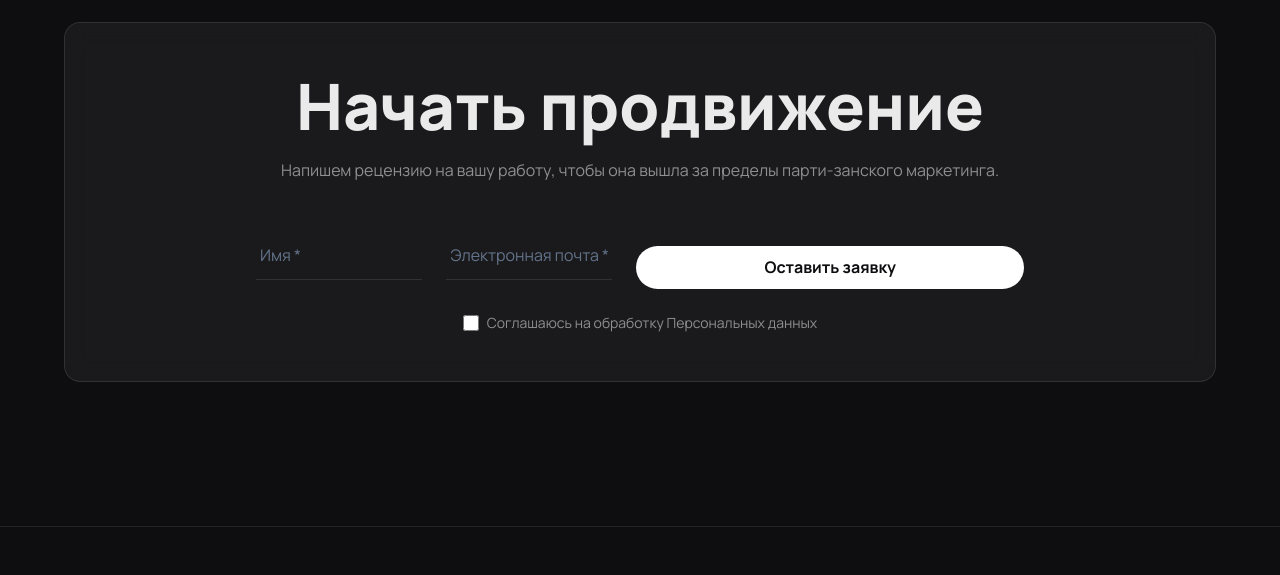
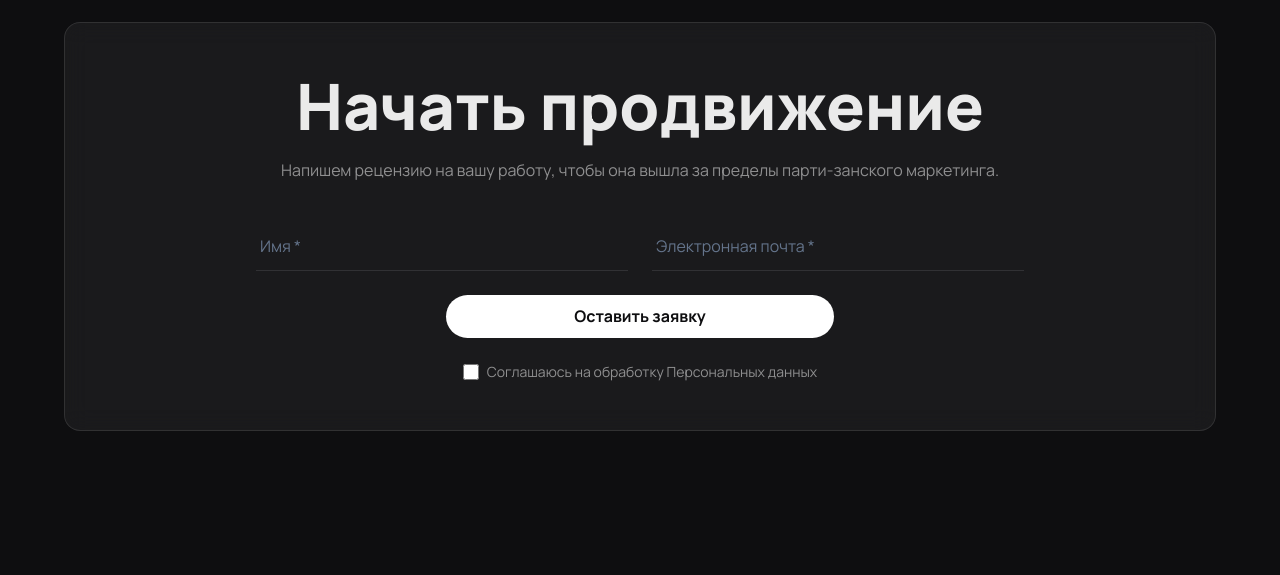
Before and after one commit to honjireview/HJR-Site, a Flask app: page /1/main/ in a window 1280 px wide. Shown: the part 2695-3270 px from the top of the page. Run offline with Flask 3, Linux system fonts and the light colour scheme; parts of the project's set-up code (start-up, migrations or seed data) failed here and were passed over; some libraries are stand-ins or nearby versions.

Commit message:
revise promotion form layout: restructure input fields for better alignment and remove unused button margin styles

```diff
--- a/static/css/main_site.css
+++ b/static/css/main_site.css
@@ -98,13 +98,6 @@ body {
 @media (min-width: 768px) { .promotion-title { font-size: 3.5rem; } }
 @media (min-width: 1024px) { .promotion-title { font-size: 4rem; } }
 
-/* Опустить кнопку "Оставить заявку" в блоке "Начать продвижение" на десктопе */
-@media (min-width: 768px) {
-  .promotion-title ~ form .btn {
-    margin-top: 1.5rem; /* можно варьировать 1rem–2rem */
-  }
-}
-
 .about-card { background-color: rgba(255, 255, 255, 0.05); backdrop-filter: blur(10px); border: 1px solid rgba(255, 255, 255, 0.1); border-radius: 1rem; padding: 2rem; margin-bottom: 2rem; }
 .about-card h2 { font-size: 1.875rem; font-weight: 700; margin-bottom: 1rem; }
 .about-card p, .about-card ul { color: #EAEAEA; opacity: 0.9; }
--- a/templates/main_site/index.html
+++ b/templates/main_site/index.html
@@ -95,9 +95,11 @@
     <div class="bg-white/5 backdrop-blur-md rounded-2xl p-6 sm:p-12 text-center border border-white/10">
         <h2 class="promotion-title section-title text-center">{{ _('Начать продвижение') }}</h2>
         <p class="mt-4 text-[#8F8F90]">{{ _('Напишем рецензию на вашу работу, чтобы она вышла за пределы парти-занского маркетинга.') }}</p>
-        <form class="mt-10 max-w-3xl mx-auto flex flex-col md:flex-row gap-6 items-center">
-            <input type="text" name="name" placeholder="{{ _('Имя') }} *" class="bg-transparent border-b border-[#313134] w-full py-3 px-1 text-white placeholder-slate-500 focus:outline-none focus:border-white transition">
-            <input type="email" name="email" placeholder="{{ _('Электронная почта') }} *" class="bg-transparent border-b border-[#313134] w-full py-3 px-1 text-white placeholder-slate-500 focus:outline-none focus:border-white transition">
+        <form class="mt-10 max-w-3xl mx-auto flex flex-col gap-6 items-center">
+            <div class="w-full flex flex-col md:flex-row gap-6">
+                <input type="text" name="name" placeholder="{{ _('Имя') }} *" class="bg-transparent border-b border-[#313134] w-full py-3 px-1 text-white placeholder-slate-500 focus:outline-none focus:border-white transition">
+                <input type="email" name="email" placeholder="{{ _('Электронная почта') }} *" class="bg-transparent border-b border-[#313134] w-full py-3 px-1 text-white placeholder-slate-500 focus:outline-none focus:border-white transition">
+            </div>
             <button type="submit" class="btn w-full md:w-auto flex-shrink-0">{{ _('Оставить заявку') }}</button>
         </form>
         <div class="mt-6 text-sm text-[#8F8F90] flex justify-center items-center">
```
